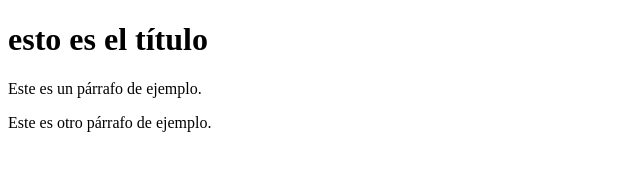
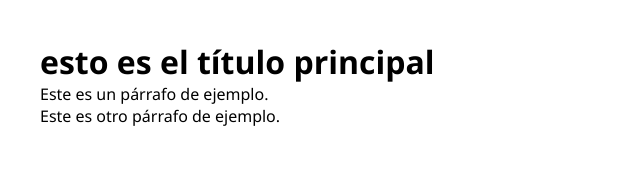
Before and after one commit to rodriguezcontrerasarq-code/TEST1, a plain HTML site: page index.html in a window 1280 px wide. Shown: the whole page, without its empty margins (0-640 px from the left). Drawn offline with Linux system fonts and the light colour scheme.

Commit message:
primeros pasos

```diff
--- a/index.html
+++ b/index.html
@@ -7,7 +7,7 @@
     <title>Document</title>
   </head>
   <body>
-    <h1>esto es el título</h1>
+    <h1>esto es el título principal</h1>
     <p>Este es un párrafo de ejemplo.</p>
     <p>Este es otro párrafo de ejemplo.</p>
   </body>
--- a/style.css
+++ b/style.css
@@ -0,0 +1,10 @@
+* {
+  margin: 0;
+  padding: 0;
+  box-sizing: border-box;
+}
+
+body {
+  padding: 40px;
+  font-family: "Segoe UI", Tahoma, Geneva, Verdana, sans-serif;
+}
```
